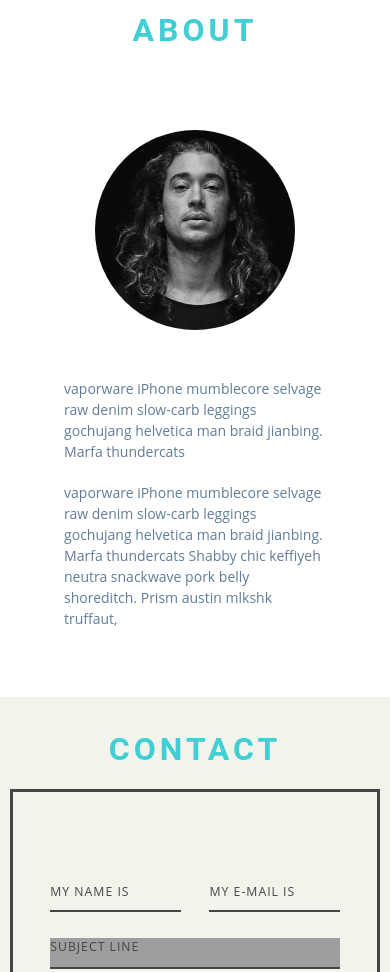
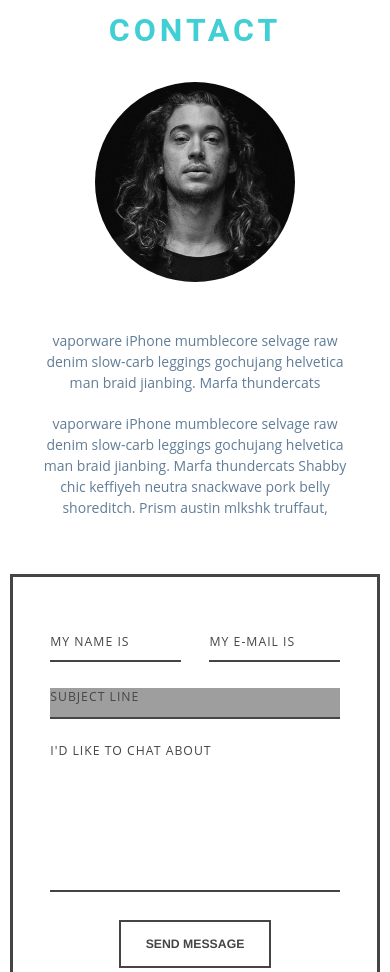
Before and after one commit to dylanlalonde/portfolio-js, a plain HTML site: page index.html in a window 390 px wide. Shown: the part 5700-6672 px from the top of the page. Drawn offline with Linux system fonts and the light colour scheme; grey boxes are pictures that could not be loaded; a web font is replaced by a local one.

Commit message:
form and about section tweaks

```diff
--- a/assets/css/components/about.css
+++ b/assets/css/components/about.css
@@ -14,12 +14,12 @@
 }
 
 .intro-text-container {
-  max-width: 800px;
+  max-width: 700px;
   padding: 0rem 2rem;
 }
 
 .body-text-container {
-  max-width: 1000px;
+  max-width: 900px;
   margin: 3rem auto;
 }
 
@@ -52,3 +52,18 @@
     padding: 0 4rem;
   }
 }
+
+@media screen and (max-width: 768px) {
+  .about-section-content {
+    margin-top: 2rem;
+    padding-bottom: 1rem;
+  }
+
+  .intro-text-container {
+    padding: 0 2rem;
+  }
+
+  .body-text-container {
+    padding: 0 2rem;
+  }
+}
--- a/assets/css/components/form.css
+++ b/assets/css/components/form.css
@@ -41,6 +41,7 @@ textarea {
   max-width: 768px;
   margin: 60px auto;
   /* position: relative; */
+  background: var(--dark-shadow);
 }
 
 form {
@@ -198,6 +199,10 @@ textarea {
     margin: 20px auto;
     width: 95%;
   }
+
+  form {
+    margin: 15px 0;
+  }
 }
 
 @media screen and (max-width: 480px) {
--- a/assets/css/components/sections.css
+++ b/assets/css/components/sections.css
@@ -22,6 +22,7 @@ Sections
   height: auto;
 }
 
-#about {
+#contact {
   background: var(--clr-white);
+  padding-bottom: 1rem;
 }
--- a/index.html
+++ b/index.html
@@ -103,9 +103,8 @@
     </section>
 
     <!-- about -->
-    <section id="about" class="section">
+    <!-- <section id="about" class="section">
       <div class="title">
-        <!-- <h2>dylanlalonde/<span>about</span></h2> -->
         <h2><span>about</span></h2>
       </div>
 
@@ -124,13 +123,29 @@
           </p>
         </div>
       </div>
-    </section>
+    </section> -->
 
     <!-- contact -->
     <section id="contact" class="section">
       <div class="title">
         <!-- <h2>dylanlalonde/<span>contact</span></h2> -->
         <h2><span>contact</span></h2>
+
+        <div class="about-section-content">
+          <div class="about-intro">
+            <div class="intro-pic-container">
+              <img src="./assets/img/profilepic.jpg" alt="profile picture" class="intro-pic">
+            </div>
+            <div class="intro-text-container">
+              <p class="intro-text">vaporware iPhone mumblecore selvage raw denim slow-carb leggings gochujang helvetica man braid jianbing. Marfa thundercats</p>
+            </div>
+          </div>
+          <div class="body-text-container">
+            <p class="body-text">
+              vaporware iPhone mumblecore selvage raw denim slow-carb leggings gochujang helvetica man braid jianbing. Marfa thundercats Shabby chic keffiyeh neutra snackwave pork belly shoreditch. Prism austin mlkshk truffaut,
+            </p>
+          </div>
+        </div>
 
         <div id="container">
           <form action="https://formsubmit.co/contact@dylanlalonde.com" method="POST" id="contact_form">
```
